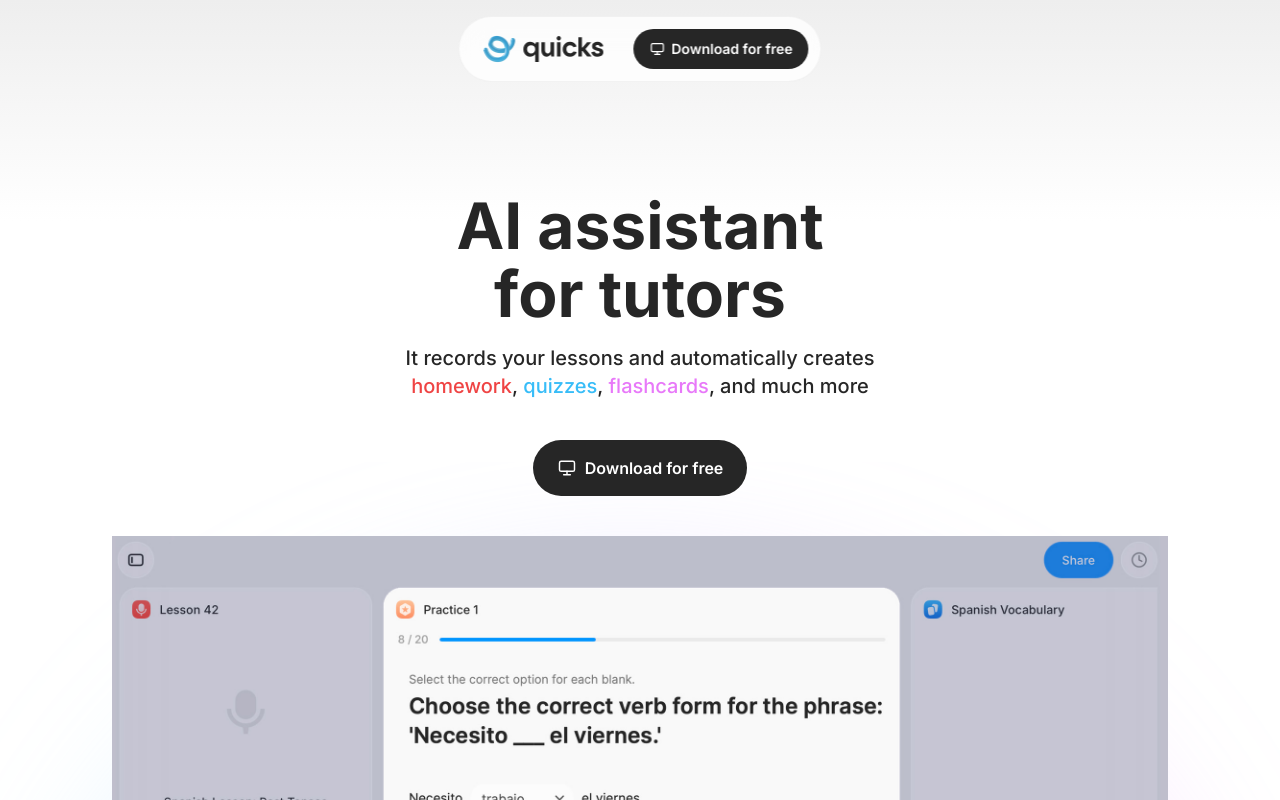
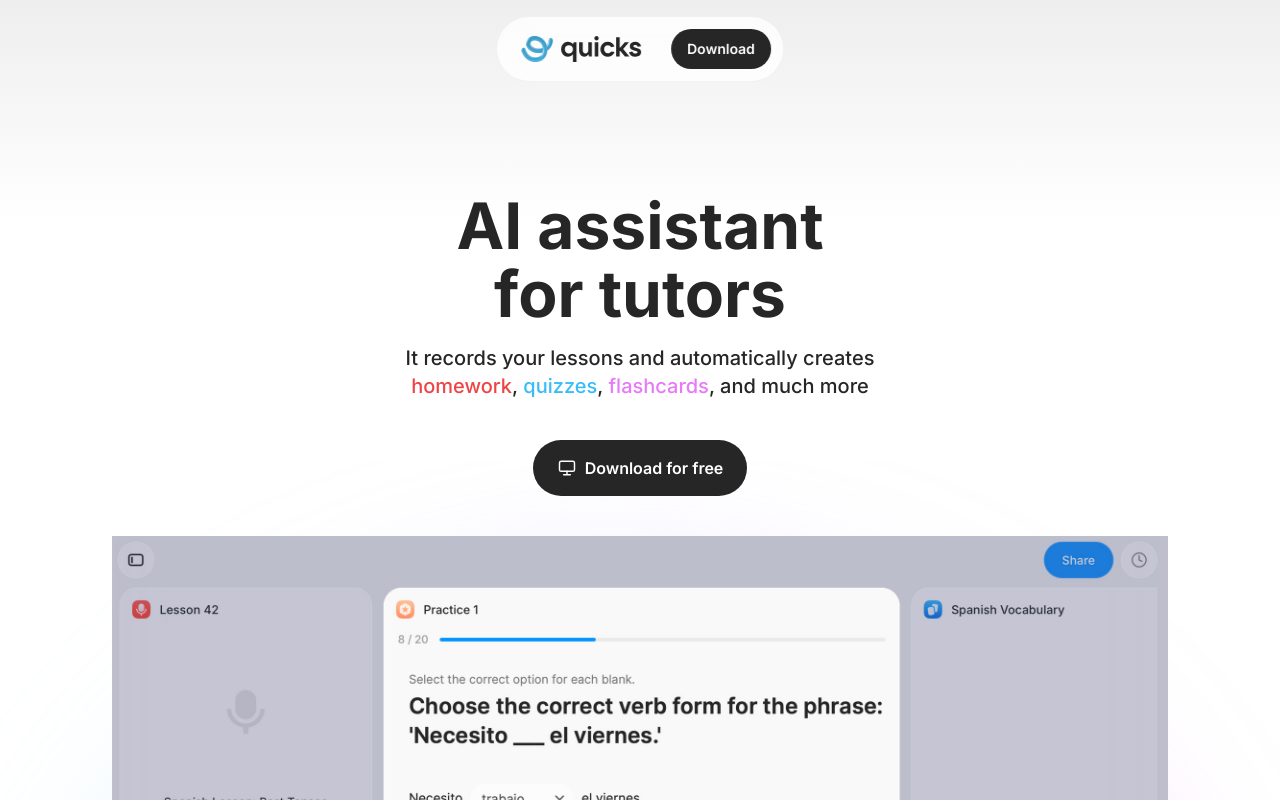
Before and after one commit to andneiman/quicksland, a Next.js app: page /en in a window 1280 px wide. Shown: the top 800 px of the page. Built offline with nearby package versions, Linux system fonts and the light colour scheme.

Commit message:
fix(en): simplify nav CTA to Download without icon
Co-authored-by: Cursor <cursoragent@cursor.com>

```diff
--- a/src/components/en/DesktopAppCta.tsx
+++ b/src/components/en/DesktopAppCta.tsx
@@ -369,11 +369,11 @@ export default function DesktopAppCta({
         onClick={handleClick}
         className={[VARIANT_CLASS[variant], className].filter(Boolean).join(" ")}
       >
-        <DesktopIcon className={variant === "nav" ? "size-4" : "size-5"} />
         {variant === "nav" ? (
-          "Download for free"
+          "Download"
         ) : (
           <>
+            <DesktopIcon className="size-5" />
             <span className="sm:hidden">Get the Desktop app</span>
             <span className="hidden sm:inline">Download for free</span>
           </>
```
